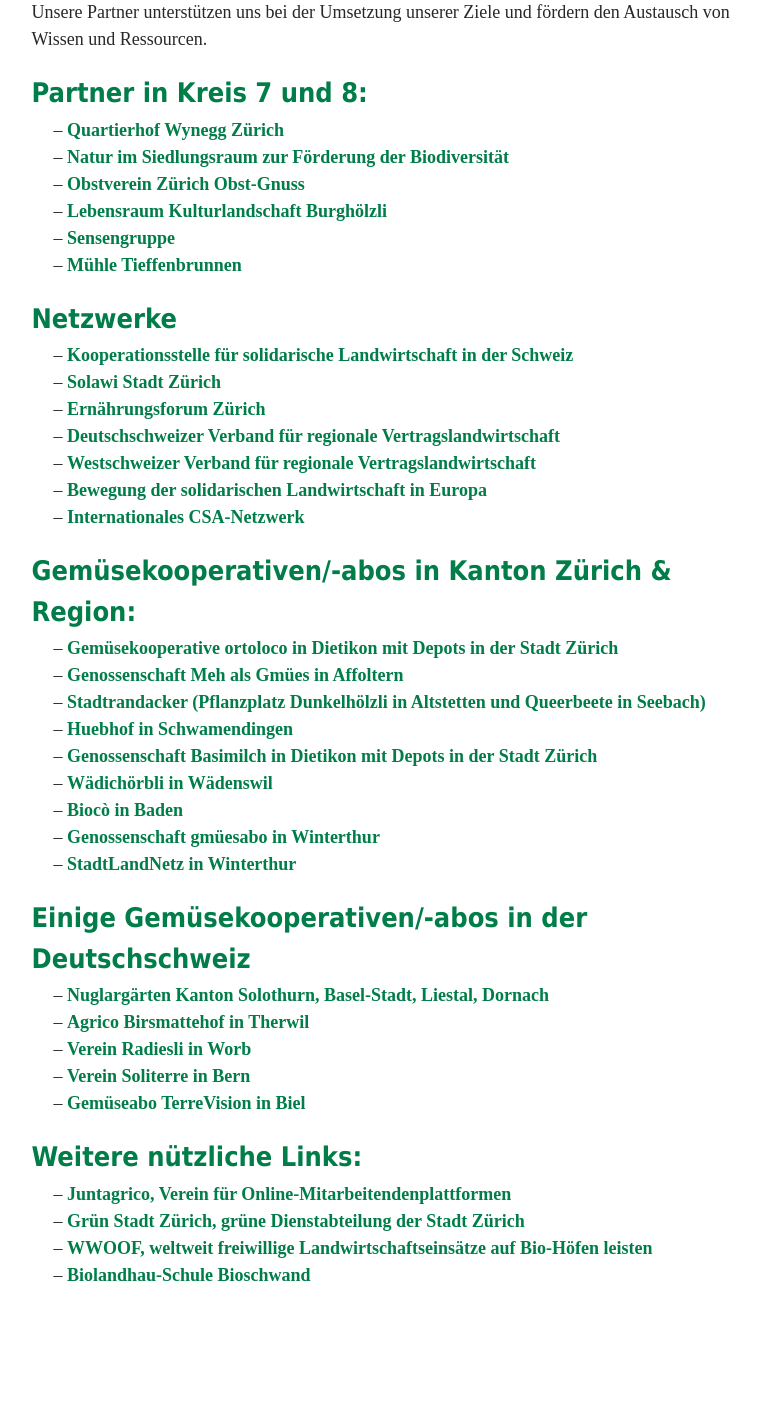
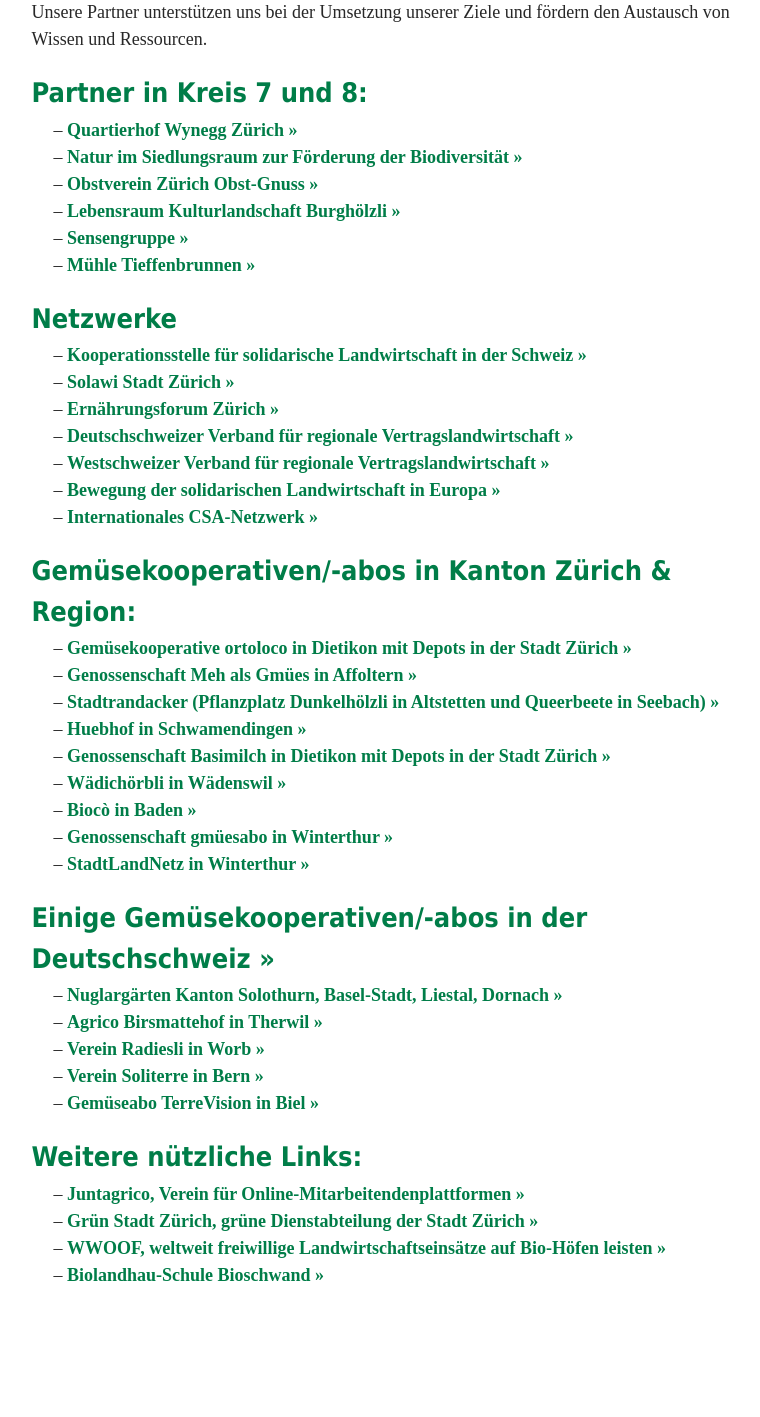
Before and after one commit to puraverdura/website, a SvelteKit app: page /netzwerk in a window 1280 px wide. Shown: the part 320-1737 px from the top of the page, without its empty margins (251-1011 px from the left). Built offline with nearby package versions, Linux system fonts and the light colour scheme.

Commit message:
Consitent spacing on all pages

```diff
--- a/src/routes/netzwerk/+page.svelte
+++ b/src/routes/netzwerk/+page.svelte
@@ -14,6 +14,7 @@
 </svelte:head>
 
 <Container>
+
 	<h1>Netzwerk</h1>
 	<p>
 		Unsere Partner unterstützen uns bei der Umsetzung unserer Ziele und
@@ -23,26 +24,26 @@
 	<ul>
 		<li>
 			<a href="https://www.quartierhof-wynegg.ch/" target="_blank">
-				Quartierhof Wynegg Zürich
+				Quartierhof Wynegg Zürich »
 			</a>
 		</li>
 		<li>
 			<a href="http://natur-im-siedlungsraum.ch/" target="_blank"
-				>Natur im Siedlungsraum zur Förderung der Biodiversität
+				>Natur im Siedlungsraum zur Förderung der Biodiversität »
 			</a>
 		</li>
 		<li>
-			<a href="http://obst-gnuss.ch/" target="_blank">Obstverein Zürich Obst-Gnuss</a>
+			<a href="http://obst-gnuss.ch/" target="_blank">Obstverein Zürich Obst-Gnuss »</a>
 		</li>
 		<li>
 			<a
 				href="https://www.wwf-zh.ch/themen-projekte/biodiversitaet/lebensraum-burghoelzli/" target="_blank"
-				>Lebensraum Kulturlandschaft Burghölzli
+				>Lebensraum Kulturlandschaft Burghölzli »
 			</a>
 		</li>
-		<li><a href="http://sensengruppe.ch/" target="_blank">Sensengruppe</a></li>
+		<li><a href="http://sensengruppe.ch/" target="_blank">Sensengruppe »</a></li>
 		<li>
-			<a href="http://muehle-tiefenbrunnen.ch/" target="_blank">Mühle Tieffenbrunnen</a>
+			<a href="http://muehle-tiefenbrunnen.ch/" target="_blank">Mühle Tieffenbrunnen »</a>
 		</li>
 	</ul>
 	<h2>Netzwerke</h2>
@@ -50,109 +51,109 @@
 		<li>
 			<a href="http://solawi.ch/" target="_blank"
 				>Kooperationsstelle für solidarische Landwirtschaft in der
-				Schweiz
+				Schweiz »
 			</a>
 		</li>
-		<li><a href="http://solawi-stadt-zuri.ch/" target="_blank">Solawi Stadt Zürich </a></li>
+		<li><a href="http://solawi-stadt-zuri.ch/" target="_blank">Solawi Stadt Zürich »</a></li>
 		<li>
 			<a href="http://ernaehrungsforum-zueri.ch/" target="_blank"
-				>Ernährungsforum Zürich</a
+				>Ernährungsforum Zürich »</a
 			>
 		</li>
 		<li>
 			<a href="http://regionalevertragslandwirtschaft.ch/" target="_blank"
-				>Deutschschweizer Verband für regionale Vertragslandwirtschaft</a
+				>Deutschschweizer Verband für regionale Vertragslandwirtschaft »</a
 			>
 		</li>
 		<li>
 			<a href="http://fracp.ch/" target="_blank"
-				>Westschweizer Verband für regionale Vertragslandwirtschaft</a
+				>Westschweizer Verband für regionale Vertragslandwirtschaft »</a
 			>
 		</li>
 		<li>
 			<a href="http://solidarische-landwirtschaft.org/" target="_blank"
-				>Bewegung der solidarischen Landwirtschaft in Europa
+				>Bewegung der solidarischen Landwirtschaft in Europa »
 			</a>
 		</li>
-		<li><a href="http://urgenci.net/" target="_blank">Internationales CSA-Netzwerk</a></li>
+		<li><a href="http://urgenci.net/" target="_blank">Internationales CSA-Netzwerk »</a></li>
 	</ul>
 	<h2>Gemüsekooperativen/-abos in Kanton Zürich &amp; Region:</h2>
 	<ul>
 		<li>
 			<a href="https://ortoloco.ch/" target="_blank"
 				>Gemüsekooperative ortoloco in Dietikon mit Depots in der Stadt
-				Zürich</a
+				Zürich »</a
 			>
 		</li>
 		<li>
 			<a href="http://mehalsgmues.ch/" target="_blank"
-				>Genossenschaft Meh als Gmües in Affoltern</a
+				>Genossenschaft Meh als Gmües in Affoltern »</a
 			>
 		</li>
 		<li>
 			<a href="http://stadtrandacker.ch/" target="_blank"
 				>Stadtrandacker (Pflanzplatz Dunkelhölzli in Altstetten und
-				Queerbeete in Seebach)</a
+				Queerbeete in Seebach) »</a
 			>
 		</li>
-		<li><a href="http://huebhof.org/" target="_blank">Huebhof in Schwamendingen </a></li>
+		<li><a href="http://huebhof.org/" target="_blank">Huebhof in Schwamendingen »</a></li>
 		<li>
 			<a href="http://basimilch.ch/" target="_blank"
 				>Genossenschaft Basimilch in Dietikon mit Depots in der Stadt
-				Zürich</a
+				Zürich »</a
 			>
 		</li>
 		<li>
-			<a href="http://waedichoerbli.ch/" target="_blank">Wädichörbli in Wädenswil </a>
+			<a href="http://waedichoerbli.ch/" target="_blank">Wädichörbli in Wädenswil »</a>
 		</li>
-		<li><a href="http://bioco.ch/" target="_blank">Biocò in Baden </a></li>
+		<li><a href="http://bioco.ch/" target="_blank">Biocò in Baden »</a></li>
 		<li>
 			<a href="http://gmuesabo.ch/" target="_blank"
-				>Genossenschaft gmüesabo in Winterthur</a
+				>Genossenschaft gmüesabo in Winterthur »</a
 			>
 		</li>
 		<li>
-			<a href="http://stadtlandnetz.ch/" target="_blank">StadtLandNetz in Winterthur</a>
+			<a href="http://stadtlandnetz.ch/" target="_blank">StadtLandNetz in Winterthur »</a>
 		</li>
 	</ul>
-	<h2>Einige Gemüsekooperativen/-abos in der Deutschschweiz</h2>
+	<h2>Einige Gemüsekooperativen/-abos in der Deutschschweiz »</h2>
 	<ul>
 		<li>
 			<a href="http://nuglargaerten.ch/" target="_blank"
-				>Nuglargärten Kanton Solothurn, Basel-Stadt, Liestal, Dornach</a
+				>Nuglargärten Kanton Solothurn, Basel-Stadt, Liestal, Dornach »</a
 			>
 		</li>
 		<li>
 			<a href="http://birsmattehof.ch/" target="_blank"
-				>Agrico Birsmattehof in Therwil
+				>Agrico Birsmattehof in Therwil »
 			</a>
 		</li>
-		<li><a href="http://radiesli.org/" target="_blank">Verein Radiesli in Worb</a></li>
-		<li><a href="http://soliterre.ch/" target="_blank">Verein Soliterre in Bern</a></li>
+		<li><a href="http://radiesli.org/" target="_blank">Verein Radiesli in Worb »</a></li>
+		<li><a href="http://soliterre.ch/" target="_blank">Verein Soliterre in Bern »</a></li>
 		<li>
-			<a href="http://terrevision.ch/" target="_blank">Gemüseabo TerreVision in Biel</a>
+			<a href="http://terrevision.ch/" target="_blank">Gemüseabo TerreVision in Biel »</a>
 		</li>
 	</ul>
 	<h2>Weitere nützliche Links:</h2>
 	<ul>
 		<li>
 			<a href="http://juntagrico.org/" target="_blank"
-				>Juntagrico, Verein für Online-Mitarbeitendenplattformen
+				>Juntagrico, Verein für Online-Mitarbeitendenplattformen »
 			</a>
 		</li>
 		<li>
 			<a href="https://www.stadt-zuerich.ch/ted/de/index/gsz.html" target="_blank"
-				>Grün Stadt Zürich, grüne Dienstabteilung der Stadt Zürich
+				>Grün Stadt Zürich, grüne Dienstabteilung der Stadt Zürich »
 			</a>
 		</li>
 		<li>
 			<a href="http://wwoofinternational.org/" target="_blank"
 				>WWOOF, weltweit freiwillige Landwirtschaftseinsätze auf
-				Bio-Höfen leisten</a
+				Bio-Höfen leisten »</a
 			>
 		</li>
 		<li>
-			<a href="http://bioschwand.ch/" target="_blank">Biolandhau-Schule Bioschwand</a>
+			<a href="http://bioschwand.ch/" target="_blank">Biolandhau-Schule Bioschwand »</a>
 		</li>
 	</ul>
 </Container>
--- a/src/routes/warum-das-eine-gute-sache-ist/+page.svelte
+++ b/src/routes/warum-das-eine-gute-sache-ist/+page.svelte
@@ -14,31 +14,32 @@
 </svelte:head>
 
 <Container>
+	<div class="page-content-row">
 		<h1>Warum das eine gute Sache ist</h1>
 		<p>
-		Wir setzen uns für eine nachhaltige lokale Landwirtschaft ein, indem wir
-		den direkten Kontakt zwischen Produzent:innen und Konsument:innen
-		fördern und frisches, biologisches Gemüse anbieten. Unsere Mitglieder
-		profitieren von gesunden Lebensmitteln und einem starken
-		Gemeinschaftsgefühl. Durch den direkten Austausch stärken wir Vertrauen
-		und Transparenz, und die aktive Mitarbeit sowie der regelmässige
-		Austausch unter unseren Mitgliedern fördern soziale Netzwerke. Zudem
-		tragen wir zur Bildung und zum Bewusstsein für nachhaltige
-		Landwirtschaft bei, was positive soziale und ökologische Auswirkungen
-		hat.
+			Wir setzen uns für eine nachhaltige lokale Landwirtschaft ein, indem
+			wir den direkten Kontakt zwischen Produzent:innen und
+			Konsument:innen fördern und frisches, biologisches Gemüse anbieten.
+			Unsere Mitglieder profitieren von gesunden Lebensmitteln und einem
+			starken Gemeinschaftsgefühl. Durch den direkten Austausch stärken
+			wir Vertrauen und Transparenz, und die aktive Mitarbeit sowie der
+			regelmässige Austausch unter unseren Mitgliedern fördern soziale
+			Netzwerke. Zudem tragen wir zur Bildung und zum Bewusstsein für
+			nachhaltige Landwirtschaft bei, was positive soziale und ökologische
+			Auswirkungen hat.
 		</p>
-	<p><img src="/content/image_1.jpg" alt="Alt text" /></p>
+		<img src="/content/image_1.jpg" alt="Alt text" />
 		<p>
-		Auf der Suche nach einem Bio-Gemüseabo in der Stadt Zürich? Dann bist du
-		bei Pura Verdura genau richtig: Bei uns gibts wöchentlich frisches
-		Bio-Gemüse, das vom Acker aus deiner Nähe stammt. Du möchtest Teil von
-		Pura Verdura werden? Mitmachen ist ganz einfach!
+			Auf der Suche nach einem Bio-Gemüseabo in der Stadt Zürich? Dann
+			bist du bei Pura Verdura genau richtig: Bei uns gibts wöchentlich
+			frisches Bio-Gemüse, das vom Acker aus deiner Nähe stammt. Du
+			möchtest Teil von Pura Verdura werden? Mitmachen ist ganz einfach!
 		</p>
-	<div class="content">
-
 	</div>
+	<div class="page-content-row">
 		<CallToAction />
-
+	</div>
+	<div class="page-content-row">
 		<PageTeasers
 			pages={[
 				{
@@ -59,4 +60,5 @@
 				},
 			]}
 		/>
+	</div>
 </Container>
--- a/src/routes/wer-dahinter-steht/+page.svelte
+++ b/src/routes/wer-dahinter-steht/+page.svelte
@@ -165,8 +165,10 @@
 			]}
 		/>
 	</div>
+	<div class="page-content-row">
 		<CallToAction />
-
+	</div>
+	<div class="page-content-row">
 		<PageTeasers
 			pages={[
 				{
@@ -187,4 +189,5 @@
 				},
 			]}
 		/>
+	</div>
 </Container>
--- a/src/routes/wie-du-mitmachen-kannst/+page.svelte
+++ b/src/routes/wie-du-mitmachen-kannst/+page.svelte
@@ -26,16 +26,19 @@
 		</p>
 		<img src="/content/Feld.jpg" alt="Alt text" />
 	</div>
+	<div class="page-content-row">
 		<h2>Genossenschafter:in werden</h2>
 		<p>
 			Mit dem Erwerb eines Anteilsscheins im Wert von CHF 500 wirst du
-		Mitglied von Pura Verdura. Diese Summe erhältst du zurück, wenn du die
-		Genossenschaft verlässt. Als Mitglied hast du Stimmrecht bei der
-		jährlichen Generalversammlung und kannst aktiv an der Gestaltung unserer
-		Genossenschaft mitwirken. Die Genossenschaftsanteile finanzieren den
-		Aufbau und Unterhalt der Infrastruktur, wie Geräte und Folientunnel.
-		Nach deinem Beitritt kannst du jährlich einen Ernteanteil beziehen
+			Mitglied von Pura Verdura. Diese Summe erhältst du zurück, wenn du
+			die Genossenschaft verlässt. Als Mitglied hast du Stimmrecht bei der
+			jährlichen Generalversammlung und kannst aktiv an der Gestaltung
+			unserer Genossenschaft mitwirken. Die Genossenschaftsanteile
+			finanzieren den Aufbau und Unterhalt der Infrastruktur, wie Geräte
+			und Folientunnel. Nach deinem Beitritt kannst du jährlich einen
+			Ernteanteil beziehen
 		</p>
+	</div>
 	<div class="page-content-row">
 		<h2>Mitarbeit</h2>
 		<p>
@@ -80,13 +83,15 @@
 				href="mailto:gemuese@puraverdura.ch">gemuese@puraverdura.ch</a
 			>. Wir freuen uns, Dich kennenzulernen!
 		</p>
+		<div class="page-content-row">
 			<h2>Du hast noch Fragen? Kontaktiere uns.</h2>
 			<p>
-			Wir stehen dir bei Fragen gerne zu Verfügung. Schreibe uns ein Mail
-			an: <a href="mailto:miglieder@puraverdura.ch"
+				Wir stehen dir bei Fragen gerne zu Verfügung. Schreibe uns ein
+				Mail an: <a href="mailto:miglieder@puraverdura.ch"
 					>miglieder@puraverdura.ch</a
 				>
 			</p>
+		</div>
 	</div>
 	<div class="page-content-row">
 		<CallToAction />
```
Lines whose indentation alone changed are shown as unchanged.
